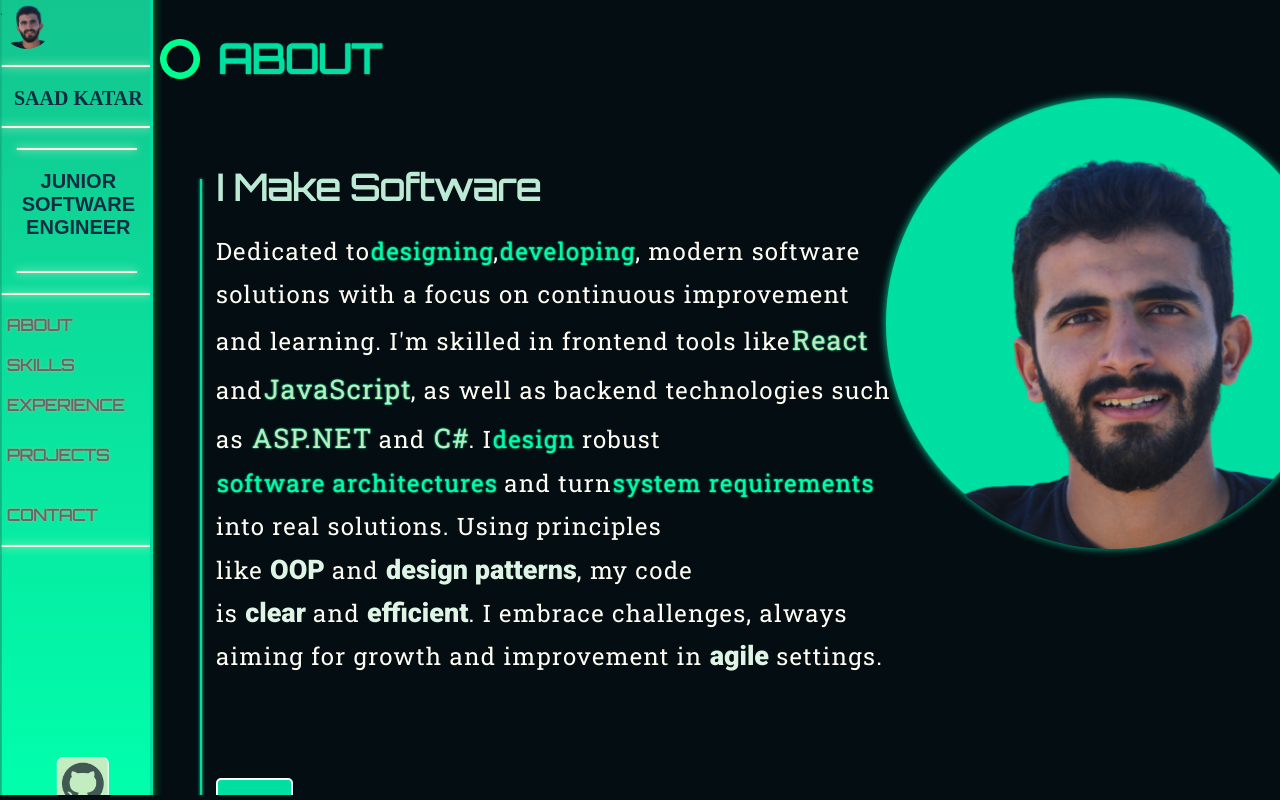
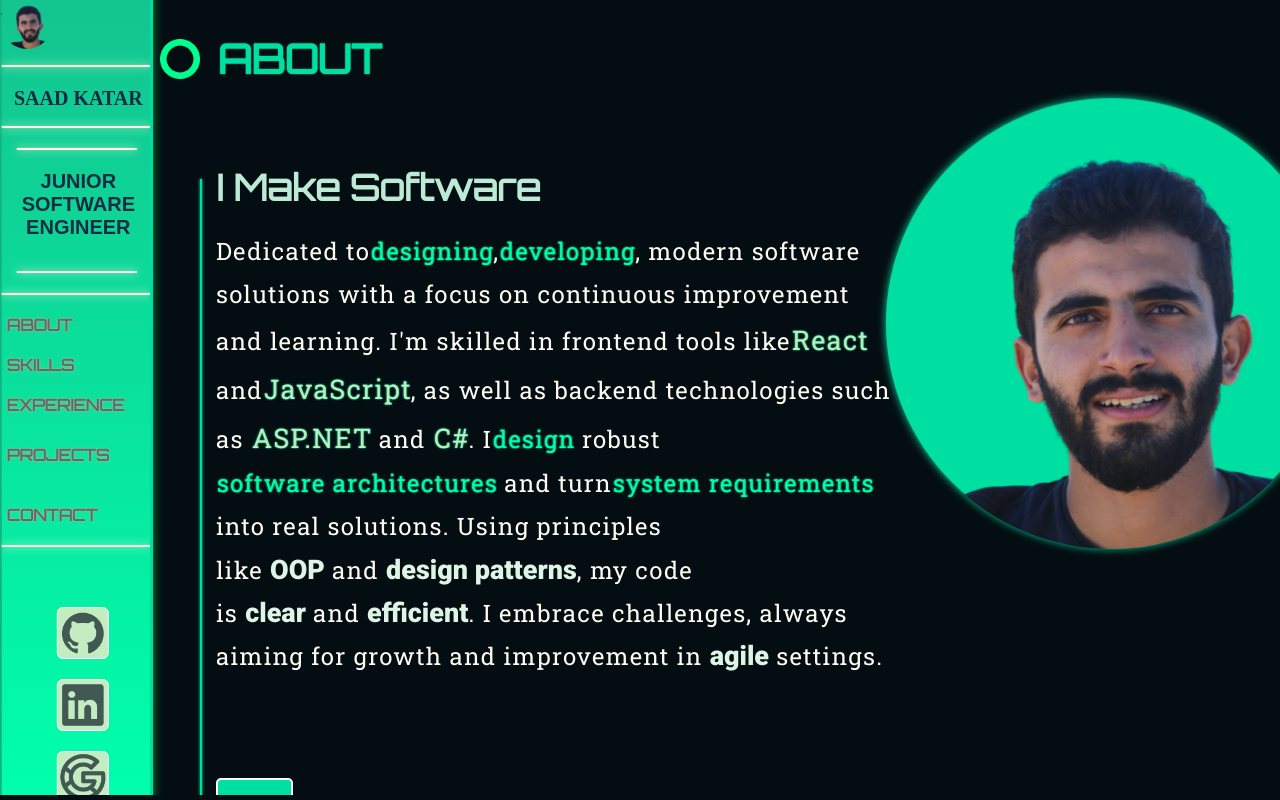
Before and after one commit to KatarSaad/Portfolio, a React (Create React App) app: page / in a window 1280 px wide. Built offline with nearby package versions, Linux system fonts and the light colour scheme; a web font is replaced by a local one.

Commit message:
Add .gitignorsdfsfd e file

```diff
--- a/src/App.js
+++ b/src/App.js
@@ -380,7 +380,7 @@ const StyledLink = styled(Link)`
 const SocialMediaContainer = styled.div`
   display: flex;
 
-  margin-top:200px;
+  margin-top:50px;
   padding-left:30%;
   flex-direction: column;
   width: 100%; // Set a fixed width temporarily to ensure logos fit inside
```
